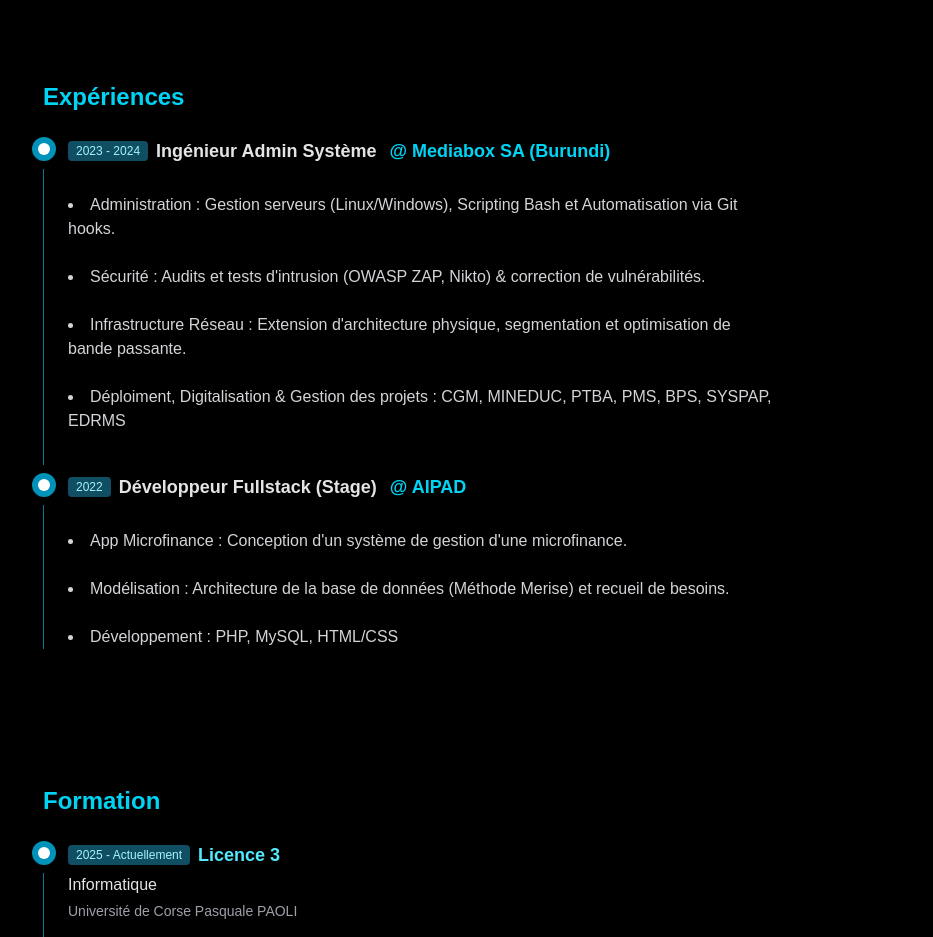
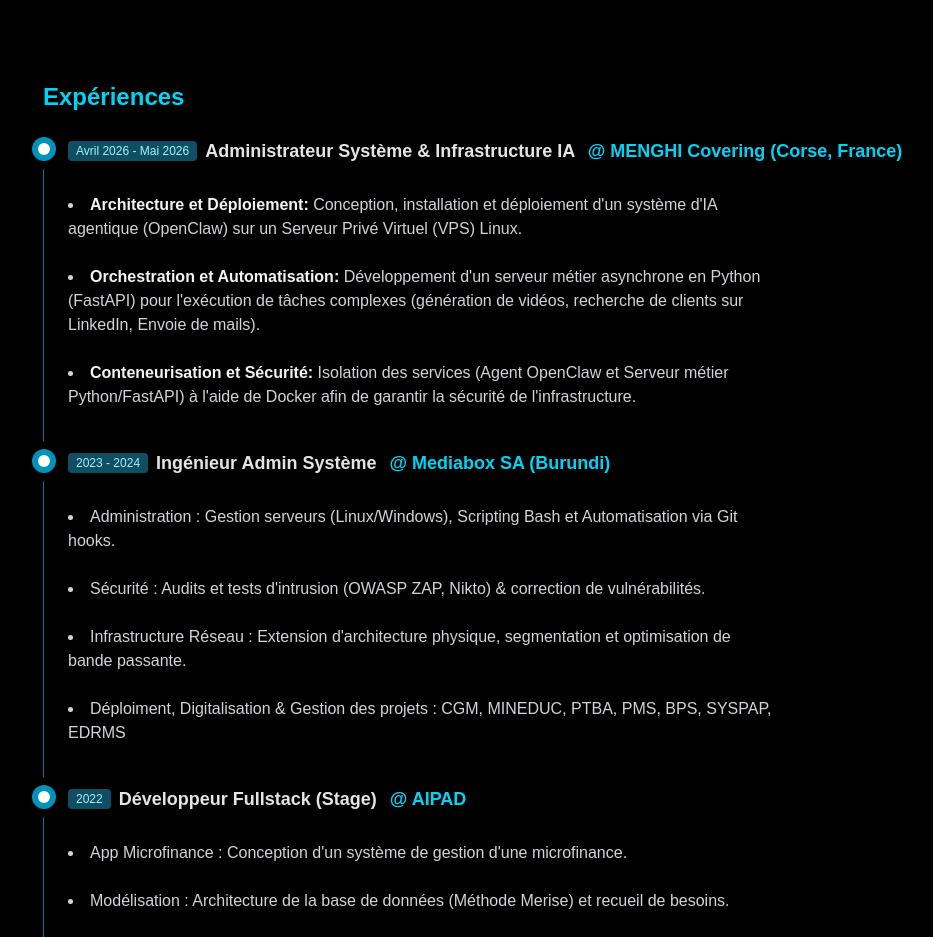
Before and after one commit to elvisnduwimana28-hash/mon_portofolio, a Next.js app: page / in a window 1280 px wide. Shown: the part 1220-2157 px from the top of the page, without its empty margins (229-1162 px from the left). Built offline with nearby package versions, Linux system fonts and the light colour scheme.

Commit message:
Modif Experience

```diff
--- a/app/page.tsx
+++ b/app/page.tsx
@@ -1,4 +1,3 @@
-
 import Image from 'next/image';
 import { Github, Linkedin, Download, Mail } from 'lucide-react';
 
@@ -101,6 +100,22 @@ export default function Home() {
         <section id="experience" className="w-full max-w-3xl px-4 py-12">
           <h2 className="text-2xl font-bold text-cyan-400 mb-6">Expériences</h2>
           <ol className="relative border-l border-cyan-700">
+            {/* Nouvelle Expérience */}
+            <li className="mb-10 ml-6">
+              <span className="absolute -left-3 flex items-center justify-center w-6 h-6 bg-cyan-600 rounded-full ring-8 ring-black">
+                <span className="w-3 h-3 bg-white rounded-full"></span>
+              </span>
+              <div className="flex items-center gap-2 mb-1">
+                <span className="text-xs bg-cyan-900 text-cyan-200 px-2 py-0.5 rounded whitespace-nowrap">Avril 2026 - Mai 2026</span>
+                <h3 className="text-lg font-semibold text-zinc-200 whitespace-nowrap">Administrateur Système & Infrastructure IA <span className="ml-2 text-cyan-400">@ MENGHI Covering (Corse, France)</span></h3>
+              </div><br/>
+              <ul className="mb-2 text-zinc-300 list-disc list-inside">
+                <li><strong className="text-zinc-100">Architecture et Déploiement:</strong> Conception, installation et déploiement d'un système d'IA agentique (OpenClaw) sur un Serveur Privé Virtuel (VPS) Linux.</li><br/>
+                <li><strong className="text-zinc-100">Orchestration et Automatisation:</strong> Développement d'un serveur métier asynchrone en Python (FastAPI) pour l'exécution de tâches complexes (génération de vidéos, recherche de clients sur LinkedIn, Envoie de mails).</li><br/>
+                <li><strong className="text-zinc-100">Conteneurisation et Sécurité:</strong> Isolation des services (Agent OpenClaw et Serveur métier Python/FastAPI) à l'aide de Docker afin de garantir la sécurité de l'infrastructure.</li>
+              </ul>
+            </li>
+
             <li className="mb-10 ml-6">
               <span className="absolute -left-3 flex items-center justify-center w-6 h-6 bg-cyan-600 rounded-full ring-8 ring-black">
                 <span className="w-3 h-3 bg-white rounded-full"></span>
@@ -116,6 +131,7 @@ export default function Home() {
                 <li>Déploiment, Digitalisation & Gestion des projets : CGM, MINEDUC, PTBA, PMS, BPS, SYSPAP, EDRMS</li>
               </ul>
             </li>
+
             <li className="mb-10 ml-6">
               <span className="absolute -left-3 flex items-center justify-center w-6 h-6 bg-cyan-600 rounded-full ring-8 ring-black">
                 <span className="w-3 h-3 bg-white rounded-full"></span>
```
Also changed, not shown: 1 other file (tests, documents, lock files or other folders).
